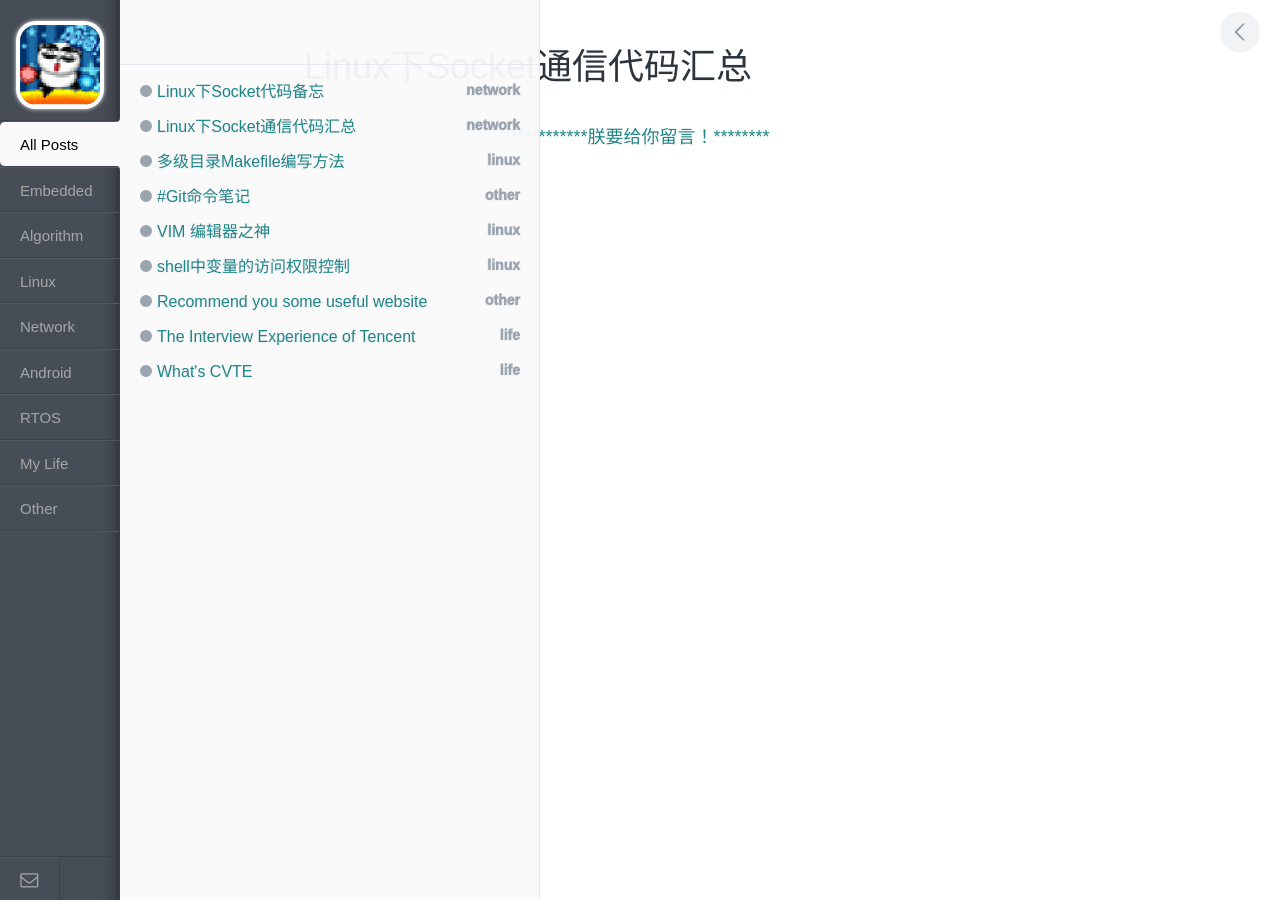
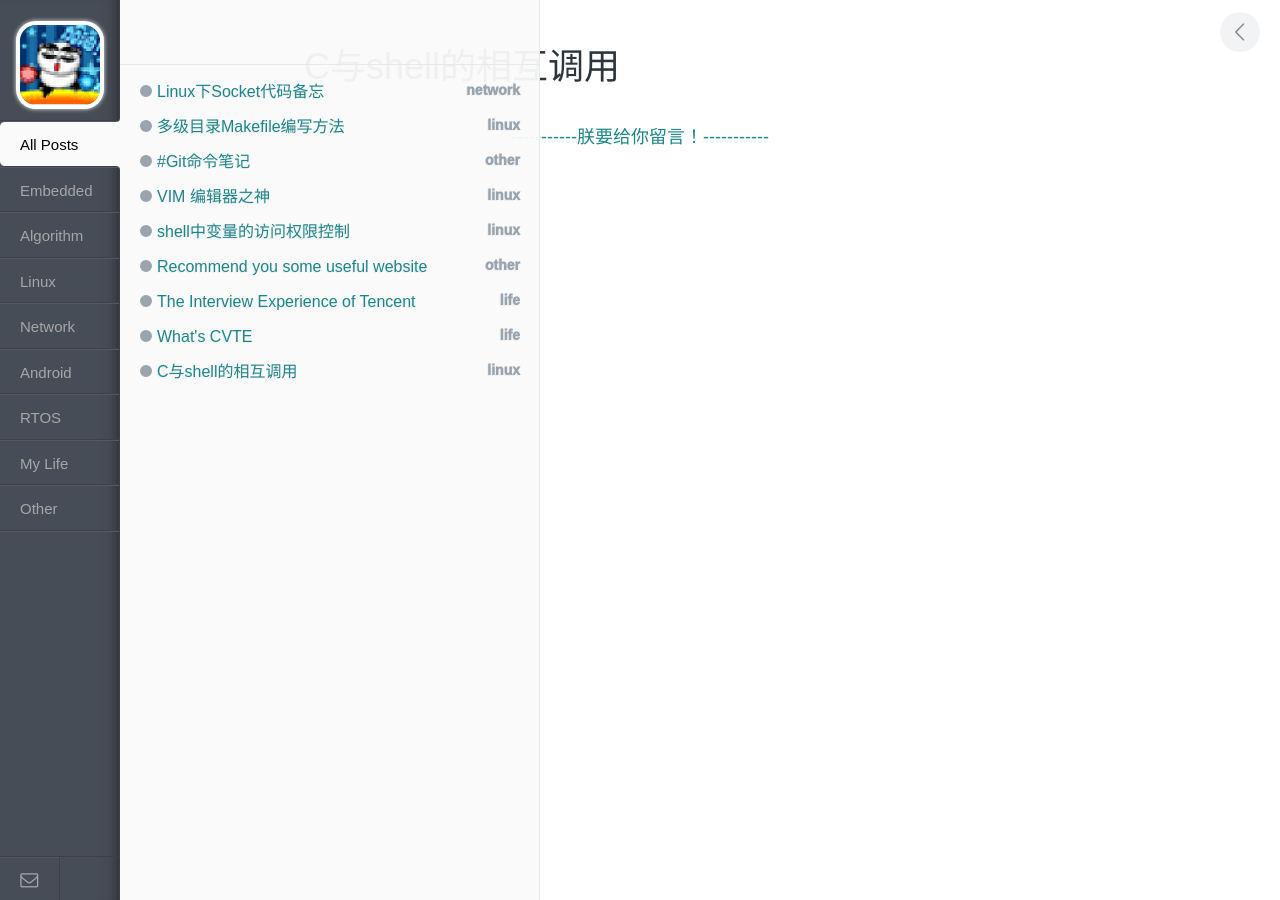
Before and after one commit to xnzaa/xnzaa.github.io, a Jekyll site: the page built from _posts/2015-01-31-C调用Shell脚本Demo.md, in a window 1280 px wide. Built offline with Jekyll 4.4.1, drawn with Linux system fonts in a browser that asks for light colours; comment, search, counter and statistics services are not loaded.

Commit message:
change post

```diff
--- a/_layouts/index.html
+++ b/_layouts/index.html
@@ -94,7 +94,7 @@
           <ul id="post__toc-ul"></ul>
         </div>
       </div>
-	 <div style="text-align:center;"><a href="#" onclick="window.location.reload()" vertical-align:middle; >***********朕要给你留言！********</a></div>
+	 <div style="text-align:center;"><a href="#" onclick="window.location.reload()" vertical-align:middle; >-----------朕要给你留言！-----------</a></div>
 	 <div style="text-align:center;"><br><br></div>
 		</div>
     </div> <!-- end #post -->
--- a/_posts/2015-01-31-C调用Shell脚本Demo.md
+++ b/_posts/2015-01-31-C调用Shell脚本Demo.md
@@ -1,6 +1,6 @@
 ---
 layout: post
-title:  "Linux下Socket通信代码汇总"
-date:   2015-01-31 16:20
-categories: network
+title:  "C与shell的相互调用"
+date:   2014-01-31 16:20
+categories: linux
 ---
```
Also changed, not shown: _posts/2015-01-31-Linux下Socket通信汇总.md (+4 -0 lines).
